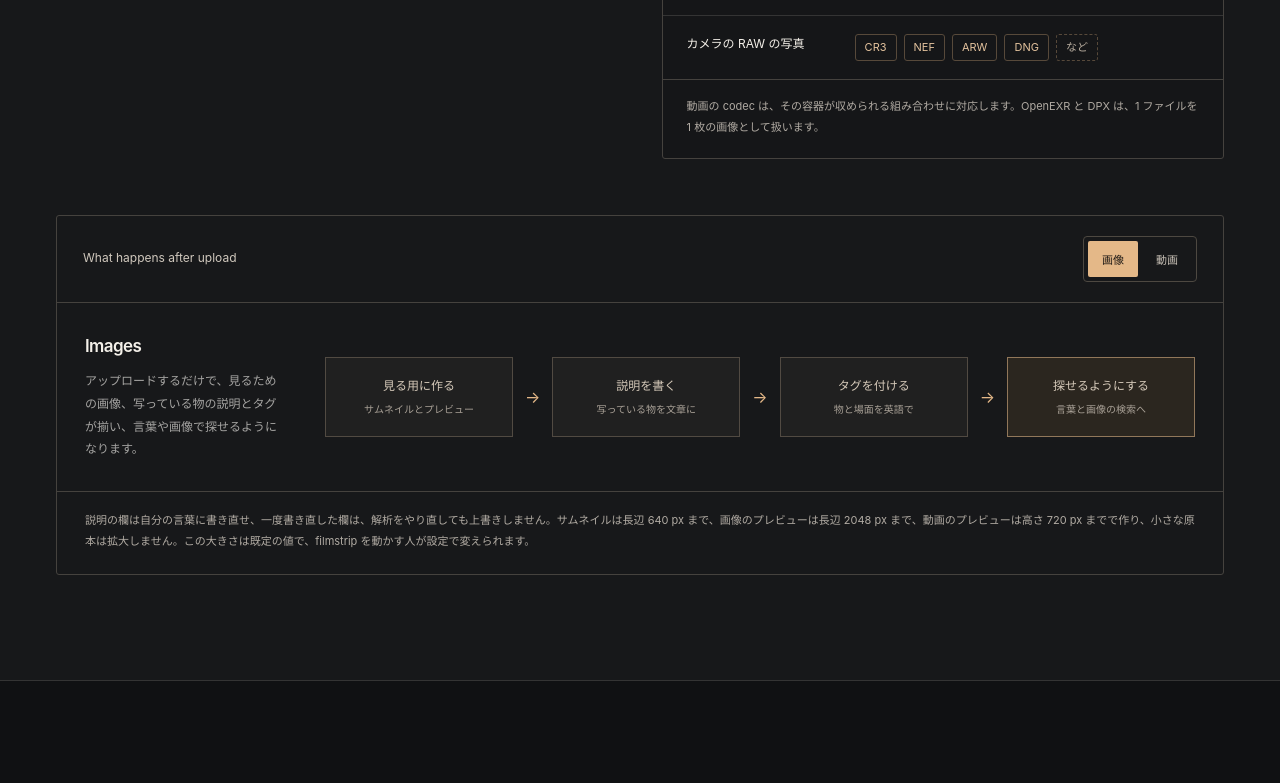
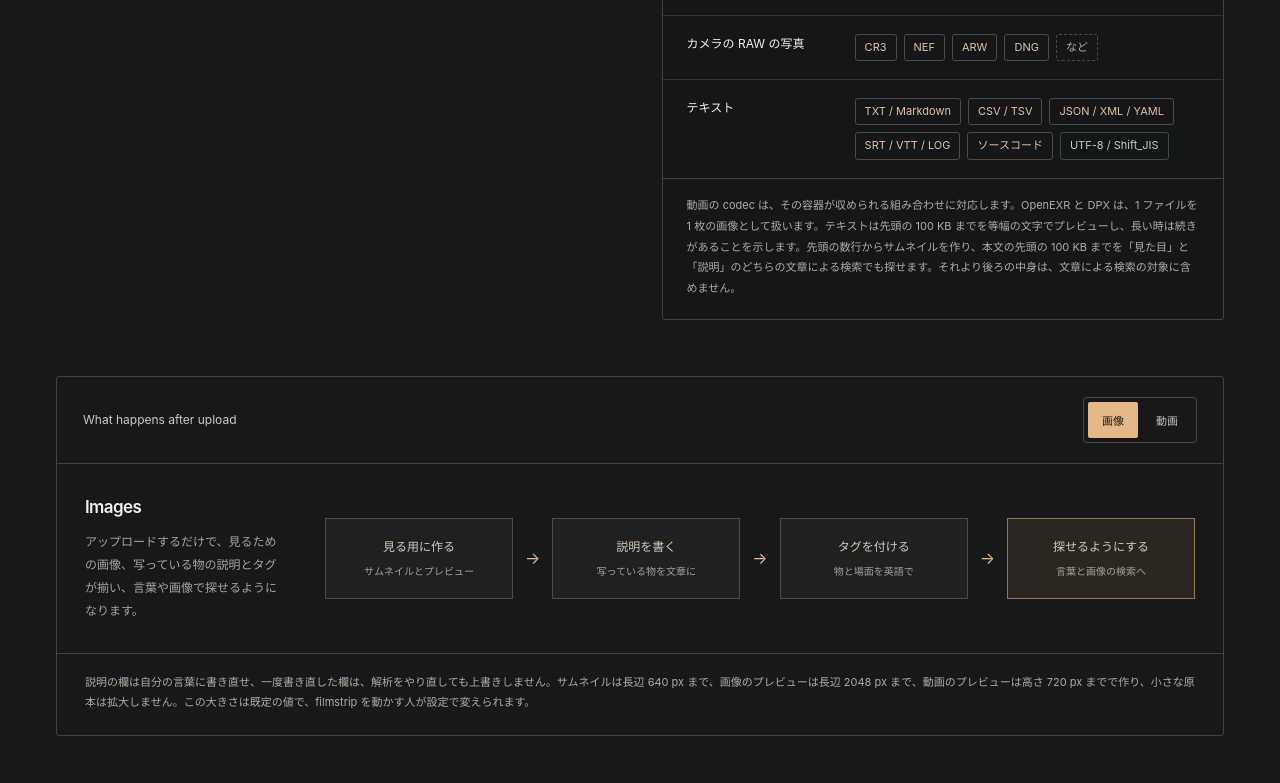
Before and after one commit to minamikik/filmstrip, a plain HTML site: page docs/index.html in a window 1280 px wide. Shown: the part 3190-3973 px from the top of the page. Drawn offline with Linux system fonts and the light colour scheme.

Commit message:
Describe text file previews and search

```diff
--- a/docs/index.html
+++ b/docs/index.html
@@ -498,8 +498,12 @@
                 <dt>カメラの RAW の写真</dt>
                 <dd><span class="chip">CR3</span><span class="chip">NEF</span><span class="chip">ARW</span><span class="chip">DNG</span><span class="chip more">など</span></dd>
               </div>
+              <div class="format-row">
+                <dt>テキスト</dt>
+                <dd><span class="chip">TXT / Markdown</span><span class="chip">CSV / TSV</span><span class="chip">JSON / XML / YAML</span><span class="chip">SRT / VTT / LOG</span><span class="chip">ソースコード</span><span class="chip codec">UTF-8 / Shift_JIS</span></dd>
+              </div>
             </dl>
-            <p class="note">動画の codec は、その容器が収められる組み合わせに対応します。OpenEXR と DPX は、1 ファイルを 1 枚の画像として扱います。</p>
+            <p class="note">動画の codec は、その容器が収められる組み合わせに対応します。OpenEXR と DPX は、1 ファイルを 1 枚の画像として扱います。テキストは先頭の 100 KB までを等幅の文字でプレビューし、長い時は続きがあることを示します。先頭の数行からサムネイルを作り、本文の先頭の 100 KB までを「見た目」と「説明」のどちらの文章による検索でも探せます。それより後ろの中身は、文章による検索の対象に含めません。</p>
           </div>
         </div>
 
```
